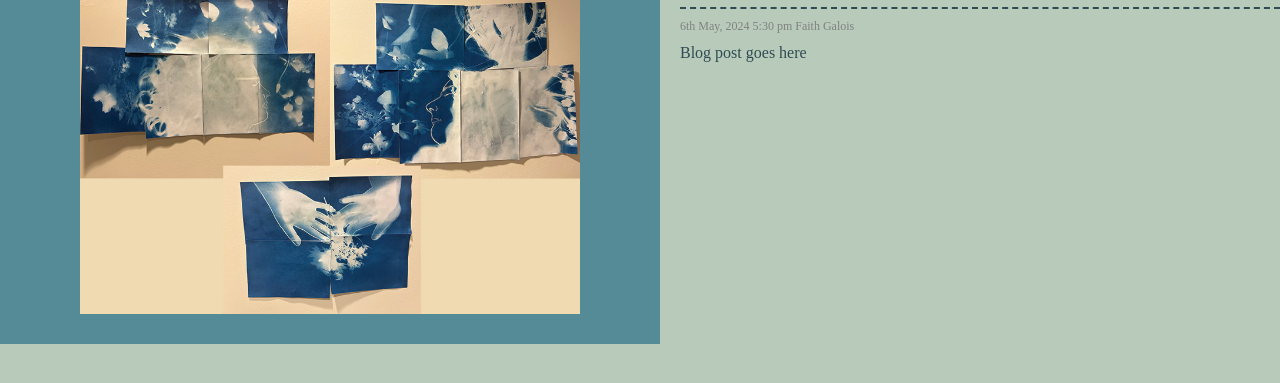
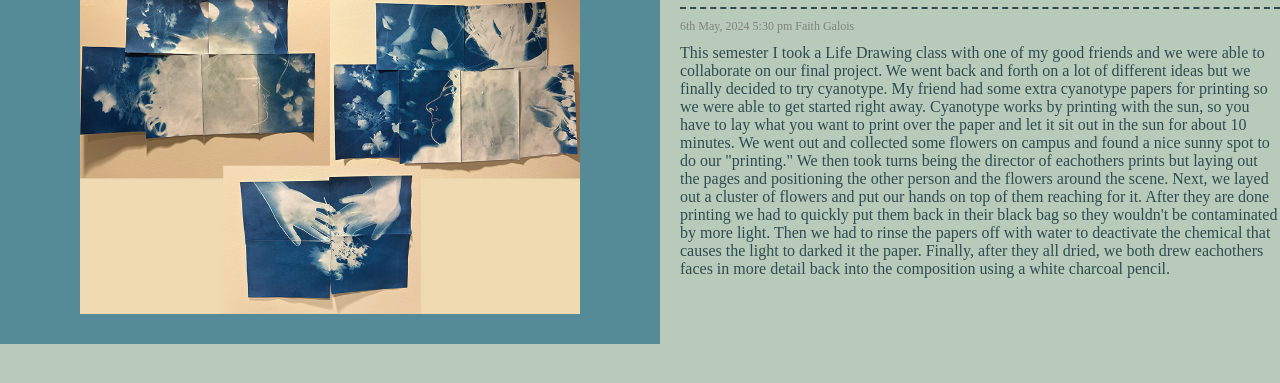
Before and after one commit to Faith-Galois/ADPR458, a plain HTML site: page blog.html in a window 1280 px wide. Shown: the part 187-570 px from the top of the page. Drawn offline with Linux system fonts and the light colour scheme; a web font is replaced by a local one.

Commit message:
blog post

```diff
--- a/blog.html
+++ b/blog.html
@@ -34,7 +34,19 @@
                 <p>6th May, 2024 5:30 pm Faith Galois</p>
             </div>
             <div class="blog-post">
-                <p>Blog post goes here</p>
+                <p>This semester I took a Life Drawing class with one of my good friends and we were able to
+                    collaborate on our final project. We went back and forth on a lot of different ideas but we
+                    finally decided to try cyanotype. My friend had some extra cyanotype papers for printing so we
+                    were able to get started right away. Cyanotype works by printing with the sun, so you have to lay
+                    what you want to print over the paper and let it sit out in the sun for about 10 minutes. We went
+                    out and collected some flowers on campus and found a nice sunny spot to do our "printing." We then
+                    took turns being the director of eachothers prints but laying out the pages and positioning the other
+                    person and the flowers around the scene. Next, we layed out a cluster of flowers and put our hands on
+                    top of them reaching for it. After they are done printing we had to quickly put them back in their
+                    black bag so they wouldn't be contaminated by more light. Then we had to rinse the papers off with
+                    water to deactivate the chemical that causes the light to darked it the paper. Finally, after they all
+                    dried, we both drew eachothers faces in more detail back into the composition using a white charcoal pencil.
+                </p>
             </div>
         </div>
 
--- a/style.css
+++ b/style.css
@@ -206,7 +206,6 @@ nav ul {
     padding-left: 30px;
     padding-bottom: 30px;
     padding-right: 30px;
-    /* height: 350px; */
     display: flex;
     justify-content: center;
   }
```
